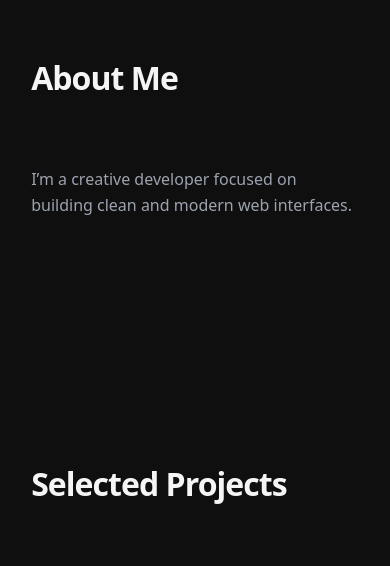
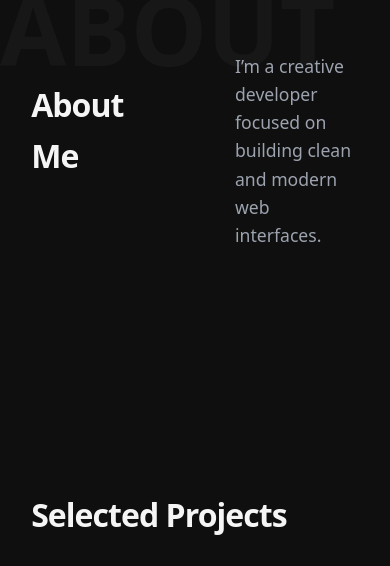
Before and after one commit to DZELhub/creative-portfolio-html-css, a plain HTML site: page index.html in a window 390 px wide. Shown: the part 912-1478 px from the top of the page. Drawn offline with Linux system fonts and the light colour scheme.

Commit message:
feat: Add about section with decorative background text
- Create two-column about section layout using CSS Grid
- Add large decorative "ABOUT" background text with:
  * Responsive sizing using clamp() function
  * Ultra-low opacity (0.03) for subtle visual effect
  * Absolute positioning for layered design
  * Disabled pointer events to prevent interaction
- Implement proper spacing with 80px gap between columns
- Enhance paragraph styling with increased font size
- Align items center for better visual balance

```diff
--- a/css/layout.css
+++ b/css/layout.css
@@ -118,3 +118,32 @@ section {
   margin-top: 24px;
   color: var(--text-muted);
 }
+
+/*//! -------------------- ABOUT SECTION ------------------- */
+
+.about {
+  position: relative;
+  display: grid;
+  grid-template-columns: 1fr 1fr;
+  gap: 80px;
+  align-items: center;
+}
+
+/** Decorative background text */
+
+.about::before {
+  content: "ABOUT";
+  position: absolute;
+  top: 20px;
+  left: 0;
+  font-size: clamp(6rem, 15vw, 12rem);
+  font-weight: 700;
+  color: var(--text-light);
+  opacity: 0.03;
+  pointer-events: none;
+}
+
+.about p {
+  font-size: 1.1rem;
+  max-width: 500;
+}
```
